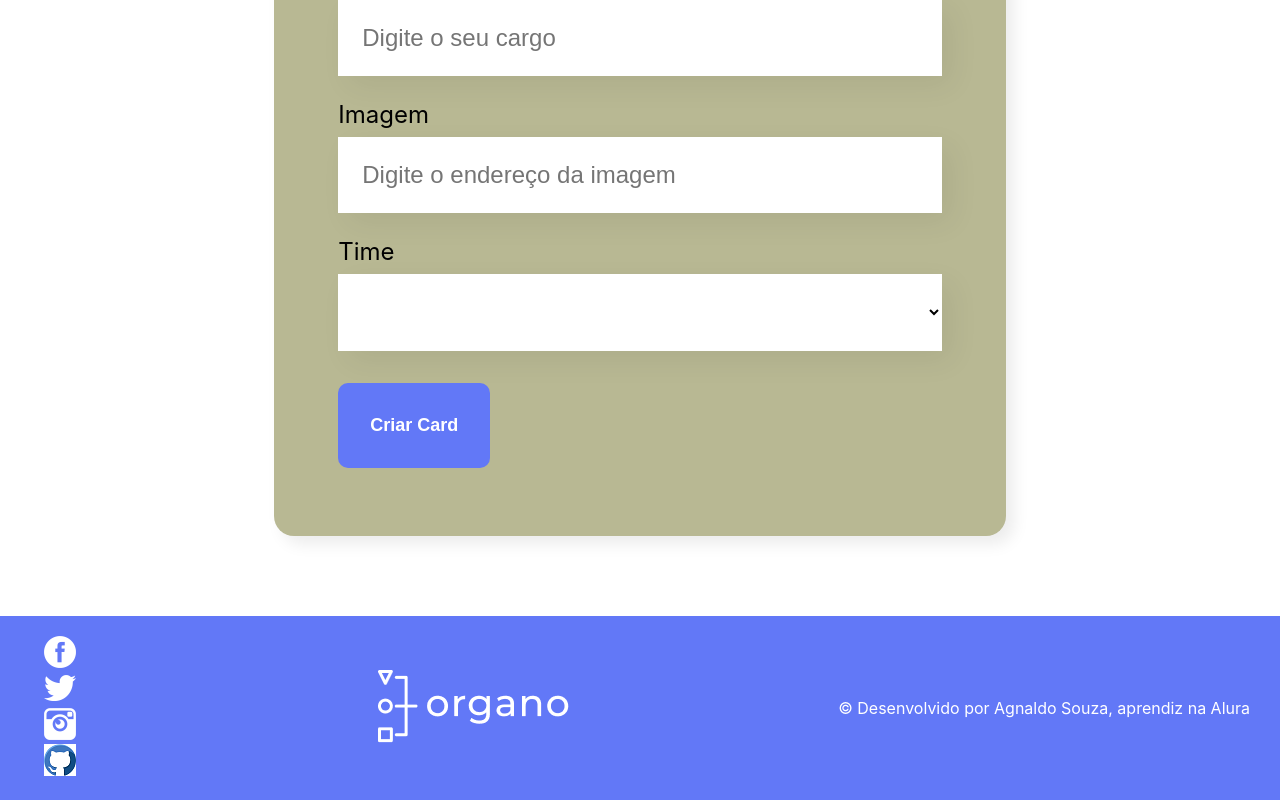
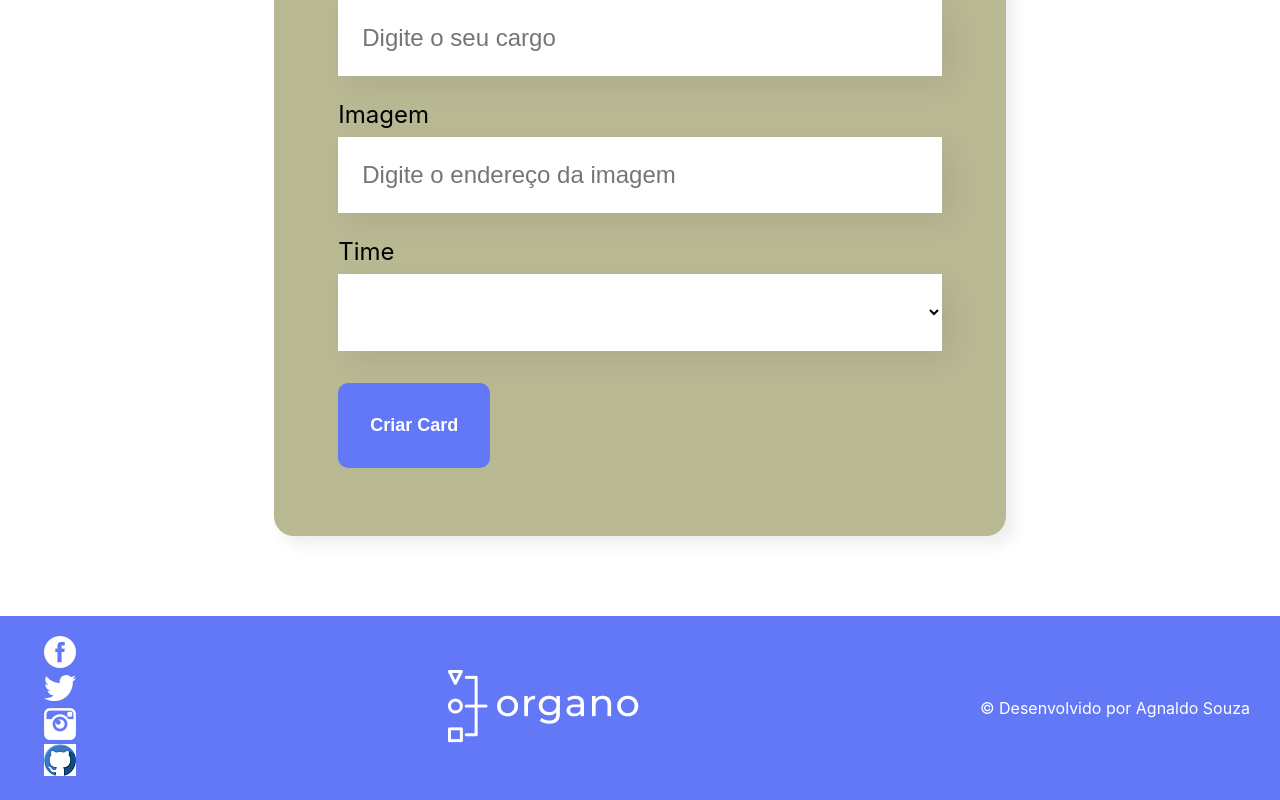
Before and after one commit to AgnaldoSouza47/organo, a React (Create React App) app: page / in a window 1280 px wide. Shown: the part 861-1661 px from the top of the page. Built offline with nearby package versions, Linux system fonts and the light colour scheme.

Commit message:
Update Rodape.js

```diff
--- a/src/componentes/Rodape/Rodape.js
+++ b/src/componentes/Rodape/Rodape.js
@@ -36,7 +36,7 @@ const Rodape = () => {
             </section>
             <section>
                 <p>
-                    &copy; Desenvolvido por Agnaldo Souza, aprendiz na Alura
+                    &copy; Desenvolvido por Agnaldo Souza
                 </p>
             </section>
         </footer>
```
